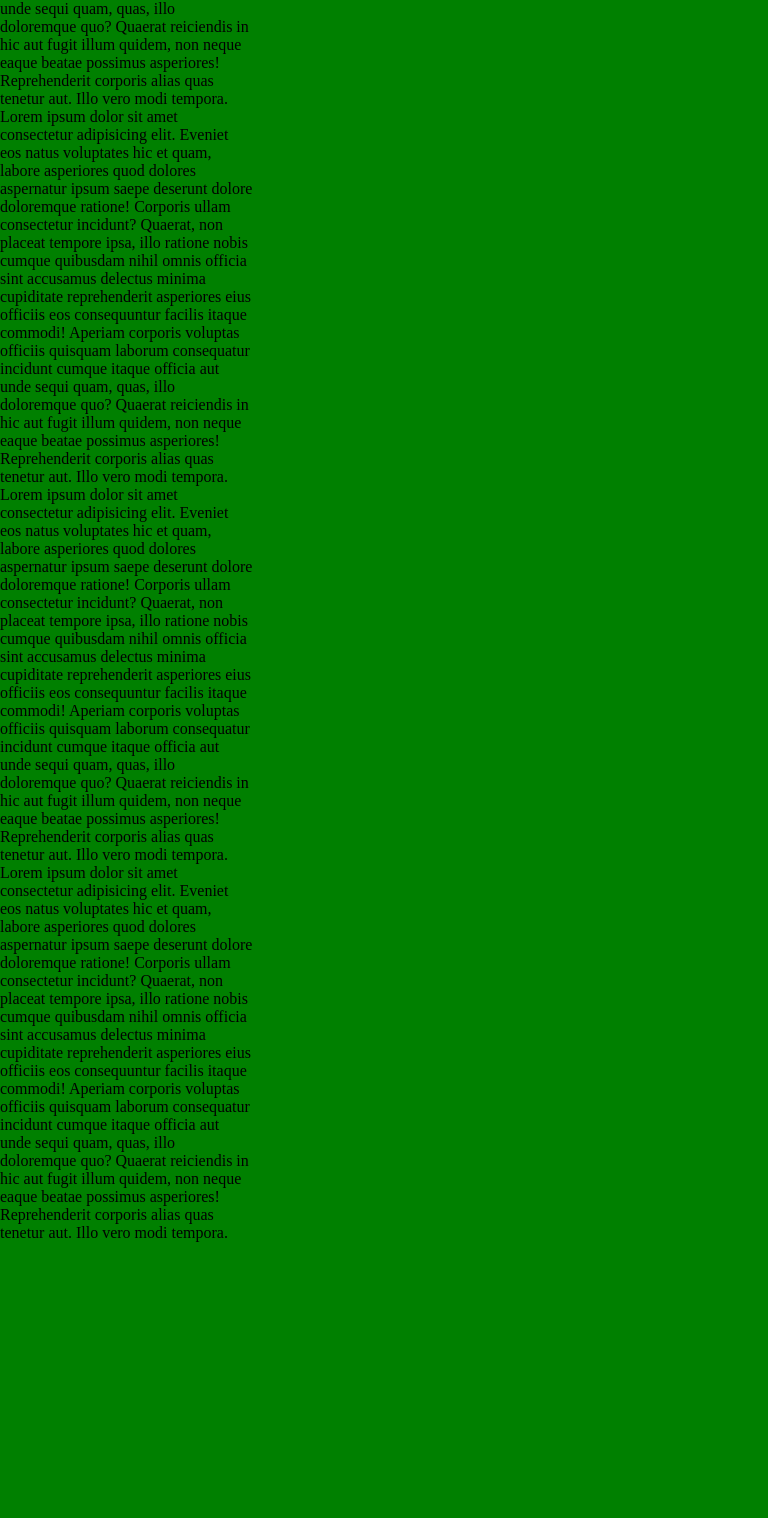
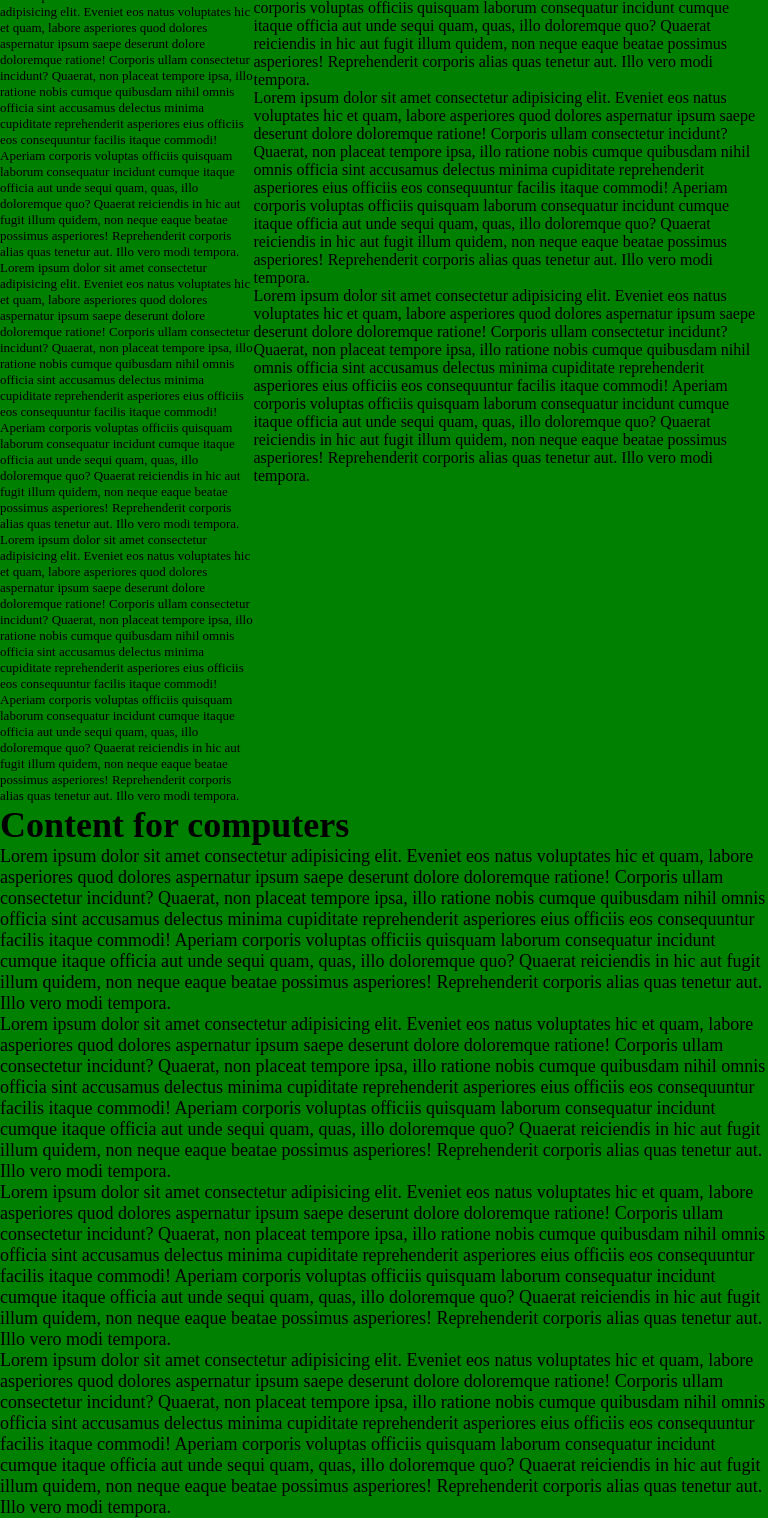
Before and after one commit to AmaaniL/display, a plain HTML site: page index.html in a window 768 px wide. Shown: the part 344-1862 px from the top of the page. Before the commit the page ends 1586 px from the top, so only its background shows below. Drawn offline with Linux system fonts and the light colour scheme.

Commit message:
spelling

```diff
--- a/display.css
+++ b/display.css
@@ -1,24 +1,26 @@
-*{
+* {
   margin: 0;
   padding: 0;
 }
-body{
-    width: 100vw;
-    display:flex;
+
+body {
+  display: flex;
+  flex-wrap: wrap;
 }
+
 #small {
   font-size: small;
   flex-direction: column;
-
 }
 
 #medium {
   font-size: medium;
+  width: 66%;
 }
 
 #large {
   font-size: large;
-    flex-direction: row;
+  width: 100%;
 }
 
 @media only screen and (max-width: 480px) {
@@ -26,38 +28,35 @@ body{
     background-color: red;
   }
 
-
-    #medium {
+  /*     #medium {
         display: none;
     }
 
     #large {
         display: none;
+    } */
 }
 
-
-}
-
-@media only screen and (min-width: 480px) and (max-width: 1023px) {
+@media only screen and (min-width: 479px) and (max-width: 1024px) {
   body {
     background-color: green;
   }
 
   #small {
-        display: none;
-        flex-basis: 60%;
+    /*     display: none; */
+    width: 33%;
   }
-    #medium{
-        flex-basis: 33%;
+
+  #medium {
+    width: 66%;
   }
 
   #large {
-        display: none;
-        flex-basis: 100%
+    /*          display: none;
+ */
+
+    width: 100%;
   }
-
-
-
 }
 
 @media only screen and (min-width: 1024px) {
@@ -65,13 +64,11 @@ body{
     background-color: blue;
   }
 
-    #small {
+  /*     #small {
         display: none;
     }
 
     #medium {
         display: none;
+    } */
 }
-
-
-}
```
Lines whose indentation alone changed are shown as unchanged.
